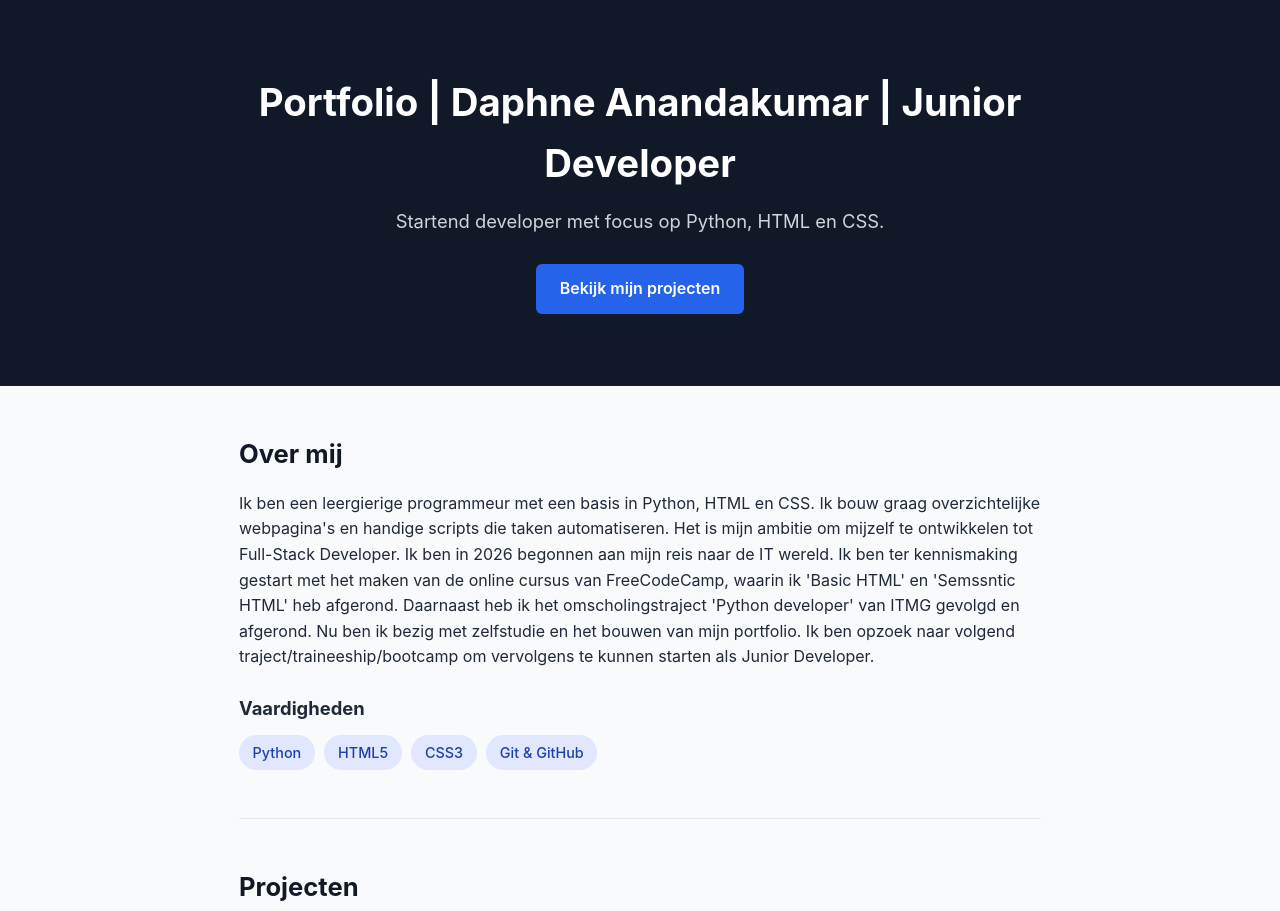
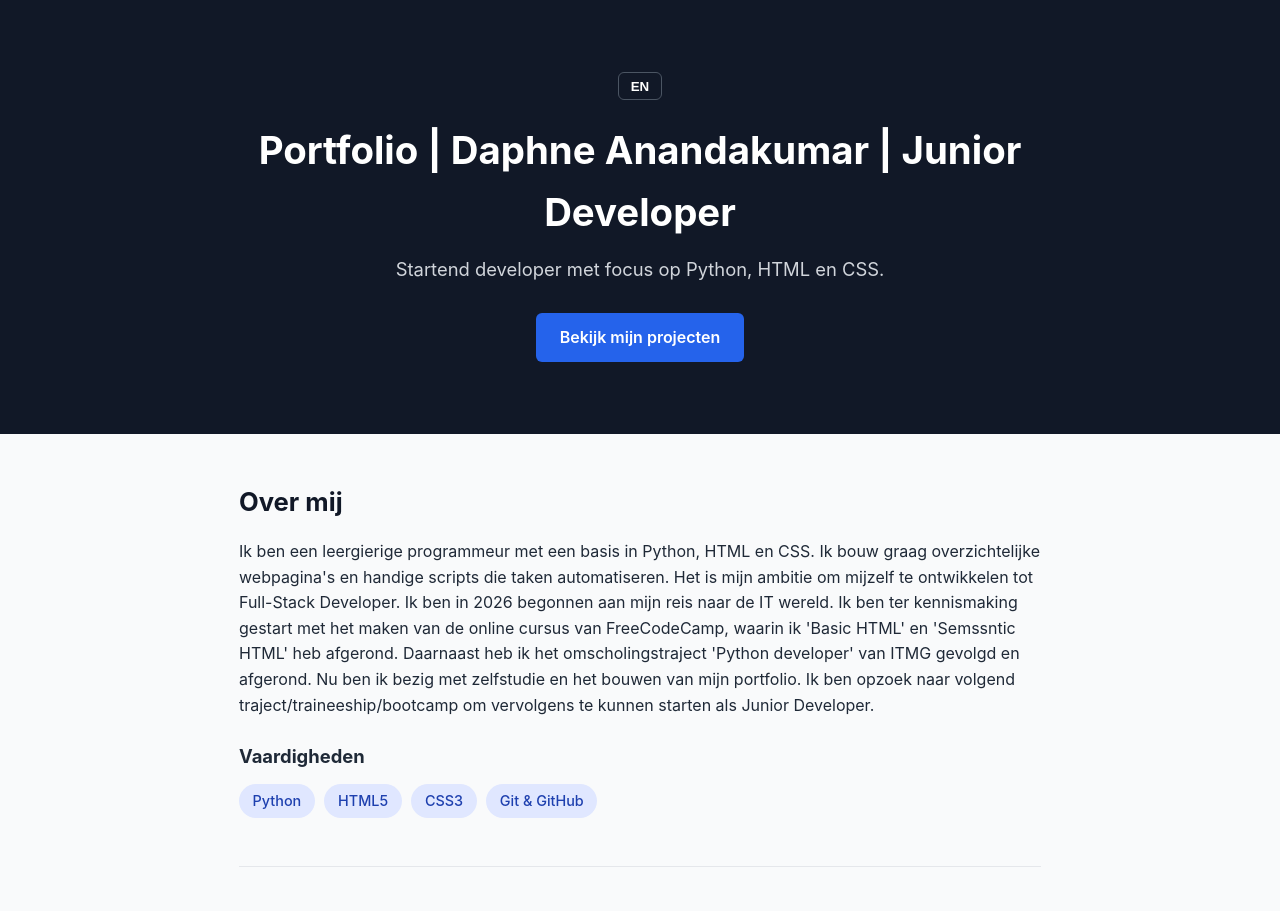
Before and after one commit to Kumari849/github.io, a plain HTML site: page index.html in a window 1280 px wide. Shown: the top 911 px of the page. Drawn offline with Linux system fonts and the light colour scheme.

Commit message:
Voeg NL/EN taalwisselaar toe

```diff
--- a/index.html
+++ b/index.html
@@ -10,6 +10,7 @@
 
   <header class="hero">
     <div class="container">
+      <button id="lang-toggle" type="button" class="lang-btn">EN</button>
       <h1>Portfolio | Daphne Anandakumar | Junior Developer</h1>
       <p class="subtitle">Startend developer met focus op Python, HTML en CSS.</p>
       <a href="#projecten" class="btn">Bekijk mijn projecten</a>
@@ -20,8 +21,8 @@
 
     <!-- Over mij & Vaardigheden -->
     <section id="over-mij" class="section">
-      <h2>Over mij</h2>
-      <p>
+      <h2 data-i18n="about_title">Over mij</h2>
+      <p data-i18n="about_text">
         Ik ben een leergierige programmeur met een basis in Python, HTML en CSS.
         Ik bouw graag overzichtelijke webpagina's en handige scripts die taken automatiseren.
         Het is mijn ambitie om mijzelf te ontwikkelen tot Full-Stack Developer.
@@ -33,7 +34,7 @@
         Ik ben opzoek naar volgend traject/traineeship/bootcamp om vervolgens te kunnen starten als Junior Developer.
       </p>
 
-      <h3>Vaardigheden</h3>
+      <h3 data-i18n="skills_title">Vaardigheden</h3>
       <ul class="skills">
         <li>Python</li>
         <li>HTML5</li>
@@ -81,6 +82,9 @@
 
   </main>
 
+  <script src="script.js"></script>
+
+
   <footer>
     <p>&copy; 2026 Daphne Anandakumar &mdash; Gebouwd met HTML &amp; CSS</p>
   </footer>
--- /dev/null
+++ b/script.js
@@ -0,0 +1,48 @@
+const translations = {
+  nl: {
+    hero_title: "Portfolio | Daphne Anandakumar | Junior Developer",
+    hero_subtitle: "Startend developer met focus op Python, HTML en CSS.",
+    hero_cta: "Bekijk mijn projecten",
+    about_title: "Over mij",
+    about_text: "Ik ben een leergierige programmeur met een basis in Python, HTML en CSS. Ik bouw graag overzichtelijke webpagina's en handige scripts die taken automatiseren. Het is mijn ambitie om mijzelf te ontwikkelen tot Full-Stack Developer. Ik ben in 2026 begonnen aan mijn reis naar de IT wereld. Ik ben ter kennismaking gestart met het maken van de online cursus van FreeCodeCamp, waarin ik 'Basic HTML' en 'Semssntic HTML' heb afgerond. Daarnaast heb ik het omscholingstraject 'Python developer' van ITMG gevolgd en afgerond. Nu ben ik bezig met zelfstudie en het bouwen van mijn portfolio. Ik ben opzoek naar volgend traject/traineeship/bootcamp om vervolgens te kunnen starten als Junior Developer.",
+    skills_title: "Vaardigheden",
+    toggle_label: "EN"
+  },
+  en: {
+    hero_title: "Portfolio | Daphne Anandakumar | Junior Developer",
+    hero_subtitle: "Aspiring developer focused on Python, HTML, and CSS.",
+    hero_cta: "View my projects",
+    about_title: "About me",
+    about_text: "I am an eager-to-learn programmer with a foundation in Python, HTML, and CSS. I enjoy building well-structured web pages and practical scripts that automate tasks. My ambition is to develop into a Full-Stack Developer. I began my journey into the IT world in 2026. As an introduction, I started with the online courses from FreeCodeCamp, where I completed the 'Basic HTML' and 'Semantic HTML' modules. Additionally, I completed the 'Python Developer' retraining program offered by ITMG. Currently, I am focusing on self-study and building my portfolio. I am now looking for a suitable program, traineeship, or bootcamp that will enable me to begin my career as a Junior Developer.",
+    skills_title: "Skills",
+    toggle_label: "NL"
+  }
+};
+
+let currentLang = localStorage.getItem("portfolioLang") || "nl";
+const toggleBtn = document.getElementById("lang-toggle");
+
+function applyLanguage(lang) {
+  currentLang = lang;
+  localStorage.setItem("portfolioLang", lang);
+  document.documentElement.lang = lang;
+
+  document.querySelectorAll("[data-i18n]").forEach((el) => {
+    const key = el.getAttribute("data-i18n");
+    if (translations[lang][key]) {
+      el.textContent = translations[lang][key];
+    }
+  });
+
+  if (toggleBtn) {
+    toggleBtn.textContent = translations[lang].toggle_label;
+  }
+}
+
+toggleBtn.addEventListener("click", () => {
+  const nextLang = currentLang === "nl" ? "en" : "nl";
+  applyLanguage(nextLang);
+});
+
+// Pas bij het laden direct de opgeslagen of standaardtaal toe
+applyLanguage(currentLang);
--- a/style.css
+++ b/style.css
@@ -153,3 +153,18 @@ footer {
   color: #6b7280;
   font-size: 0.9rem;
 }
+
+.lang-btn {
+  background-color: transparent;
+  color: #ffffff;
+  border: 1px solid #4b5563;
+  padding: 0.35rem 0.75rem;
+  border-radius: 6px;
+  cursor: pointer;
+  font-weight: 600;
+  margin-bottom: 1.25rem;
+}
+
+.lang-btn:hover {
+  border-color: #ffffff;
+}
```
